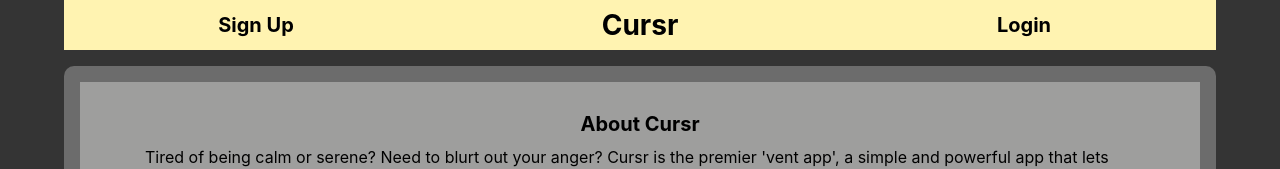
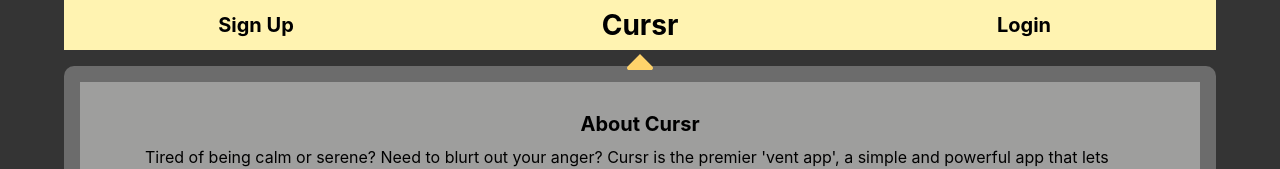
Before and after one commit to orkunozekin/Capstone-3-OABKT---Client, a React (Create React App) app: page / in a window 1280 px wide. Shown: the top 169 px of the page. Built offline with nearby package versions, Linux system fonts and the light colour scheme; no server answers.

Commit message:
added upsortedarrow

```diff
--- a/src/components/NewHeader/NewHeader.css
+++ b/src/components/NewHeader/NewHeader.css
@@ -6,13 +6,23 @@
     color: transparent;
 }
 
-.arrow {
+.arrow-down {
     position: fixed;
     font-size: 30px;
     cursor: pointer;
     width: 100vw;
     font-size: 3rem;
     color: var(--color-highlight-text);
+}
+
+.arrow-up {
+    position: fixed;
+    font-size: 30px;
+    cursor: pointer;
+    width: 100vw;
+    font-size: 3rem;
+    margin-top: 40px;
+    color: #ffd36b;
 }
 
 .header-links {
--- a/src/components/NewHeader/NewHeader.js
+++ b/src/components/NewHeader/NewHeader.js
@@ -1,5 +1,5 @@
 import React, { useState, useContext } from "react";
-import { TiArrowSortedDown } from "react-icons/ti";
+import { TiArrowSortedDown, TiArrowSortedUp } from "react-icons/ti";
 import UserContext from "../../contexts/UserContext";
 import { Link } from "react-router-dom";
 import "./NewHeader.css";
@@ -19,19 +19,19 @@ const NewHeader = (props) => {
         props.toggleLoggedIn();
     }
 
-    const nav_class = `header-links ${!show ? "hideMenu" : ""}`;
+
 
 
     if (!show) {
         return (
-            <div className="arrow-wrapper"><TiArrowSortedDown onMouseOver={() => setShow(true)} className="arrow" /></div>
+            <div className="arrow-wrapper"><TiArrowSortedDown onMouseOver={() => setShow(true)} className="arrow-down" /></div>
         );
     }
 
     else {
         return (
             <div onMouseLeave={() => setShow(false)} className="navbar-wrapper">
-                <nav className={nav_class}>
+                <nav className="header-links">
                     {props.loggedIn ? <>
                         <div className="header-link user-name">{props.name}</div>
                         <Link className="header-link" to="/dashboard"><h1>Cursr</h1></Link>
@@ -42,6 +42,7 @@ const NewHeader = (props) => {
                             <Link to="login" className="header-link" ><h2>Login</h2></Link>
                         </>}
                 </nav>
+                <div className="arrow-wrapper"><TiArrowSortedUp onClick={() => setShow(false)} className="arrow-up" /></div>
                 {/* <div className="transparent-div"></div> */}
             </div>
         );
```
